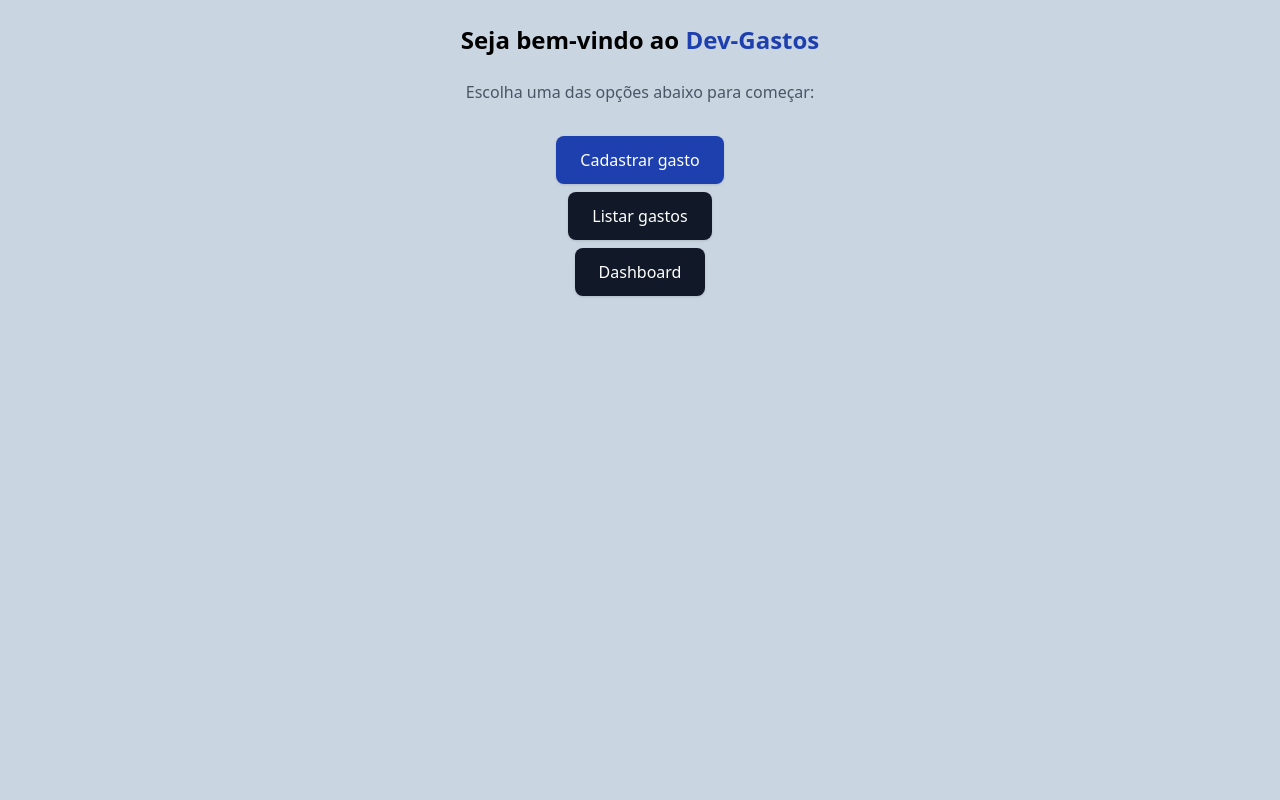
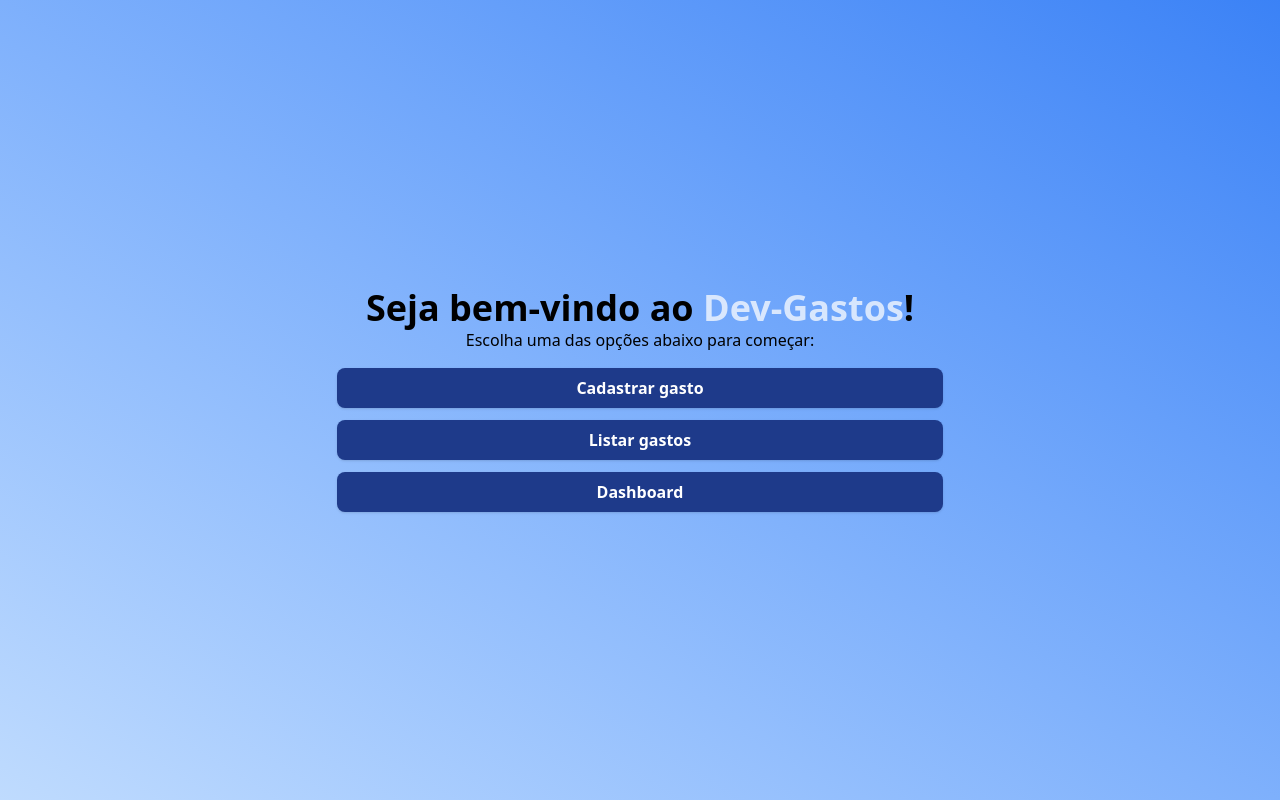
Before and after one commit to joseisaacpy/dev-gastos, a React app in the folder client/: page / in a window 1280 px wide. Built offline with nearby package versions, Linux system fonts and the light colour scheme; the HTML template or start-up script is replaced by a standard one.

Commit message:
style: adicionar gradiente na tela do painel e melhorar alinhamento dos botões

```diff
--- a/client/src/Pages/Painel/index.jsx
+++ b/client/src/Pages/Painel/index.jsx
@@ -8,35 +8,47 @@ const Painel = () => {
 
   return (
     <>
-      <main className="min-w-screen min-h-screen bg-slate-300">
-        <section className="max-w-2xl mx-auto p-6 text-center">
-          <h1 className="text-2xl font-bold mb-6">
-            Seja bem-vindo ao <span className="text-primary">Dev-Gastos</span>
+      <main className="min-w-screen min-h-screen bg-gradient-to-bl from-primary to-primary-light">
+        <section className="min-h-screen max-w-2xl mx-auto flex flex-col items-center justify-center gap-4">
+          <div>
+            <h1 className="text-3xl md:text-4xl text-center font-bold">
+              Seja bem-vindo ao{" "}
+              <span className="text-white animate-pulse">
+                Dev-Gastos
+              </span>
+              !
             </h1>
-          <p className="mb-8 text-gray-600">
+            <p className="text-center">
               Escolha uma das opções abaixo para começar:
             </p>
+          </div>
 
-          <div className="flex flex-col items-center justify-center gap-2">
+          <ul className="px-4 w-[95%] flex flex-col gap-3 justify-center items-center">
+            <li className="w-full">
               <Link
                 to="/novoGasto"
-              className="bg-primary text-white px-6 py-3 rounded-lg shadow hover:opacity-90 transition"
+                className="block font-bold text-center bg-primary-dark text-white px-4 py-2 rounded-lg shadow hover:opacity-90 transition"
               >
                 Cadastrar gasto
               </Link>
+            </li>
+            <li className="w-full">
               <Link
                 to="/gastos"
-              className="bg-secondary text-white px-6 py-3 rounded-lg shadow hover:opacity-90 transition"
+                className="block font-bold text-center bg-primary-dark text-white px-4 py-2 rounded-lg shadow hover:opacity-90 transition"
               >
                 Listar gastos
               </Link>
+            </li>
+            <li className="w-full">
               <Link
                 to="/dashboard"
-              className="bg-secondary text-white px-6 py-3 rounded-lg shadow hover:opacity-90 transition"
+                className="block font-bold text-center bg-primary-dark text-white px-4 py-2 rounded-lg shadow hover:opacity-90 transition"
               >
                 Dashboard
               </Link>
-          </div>
+            </li>
+          </ul>
         </section>
       </main>
     </>
--- a/client/src/index.css
+++ b/client/src/index.css
@@ -10,8 +10,10 @@
 /* Escopo de variáveis CSS */
 @theme {
   /* Cores */
-  --color-primary: #1e40af; /* Azul escuro principal */
-  --color-primary-light: #3b82f6; /* Azul claro (hover, highlights) */
+  --color-primary-light: #bfdbfe; /* Azul bem claro */
+  --color-primary: #3b82f6; /* Azul principal */
+  --color-primary-strong: #1d4ed8; /* Azul forte */
+  --color-primary-dark: #1e3a8a; /* Azul bem escuro */
   --color-secondary: #111827; /* Preto/near-black (backgrounds, textos) */
   --color-secondary-light: #374151; /* Cinza escuro para contraste */
   --color-background: #f9fafb; /* Branco suave, minimal */
```
Lines whose indentation alone changed are shown as unchanged.
